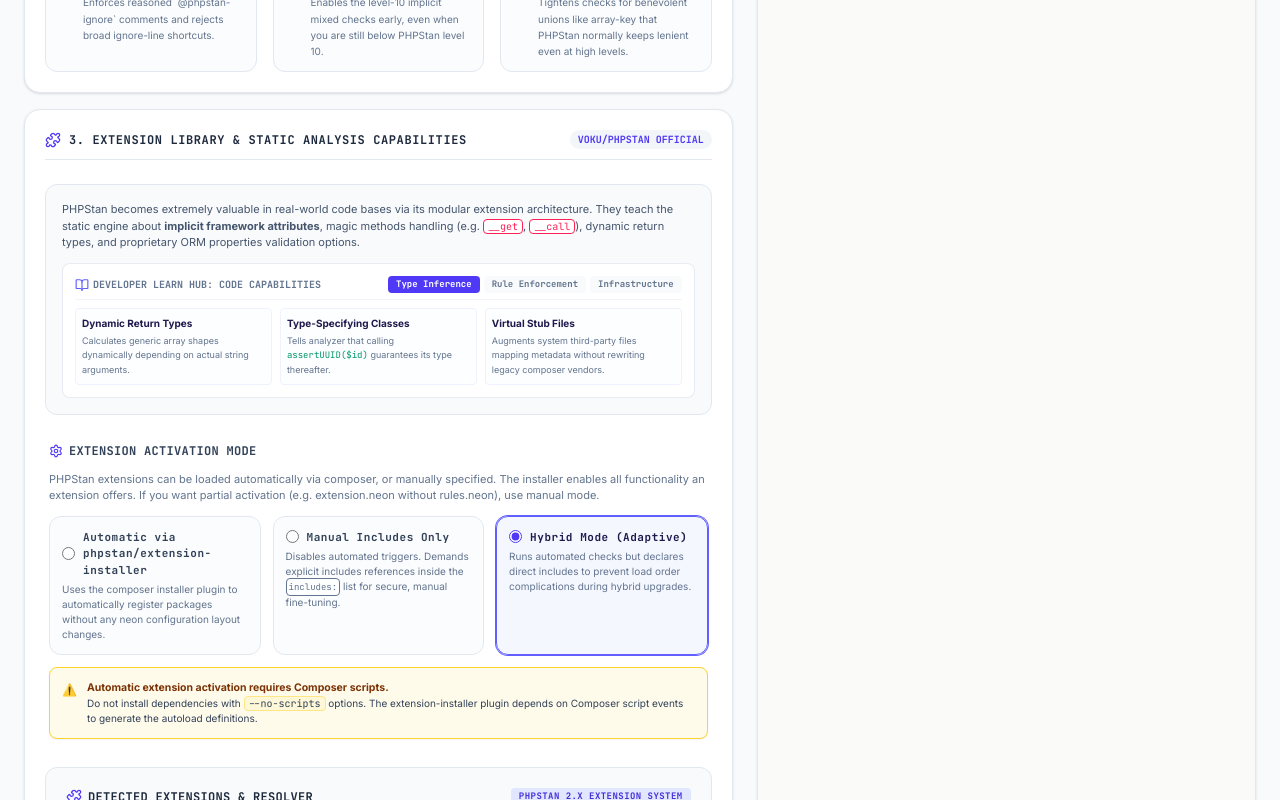
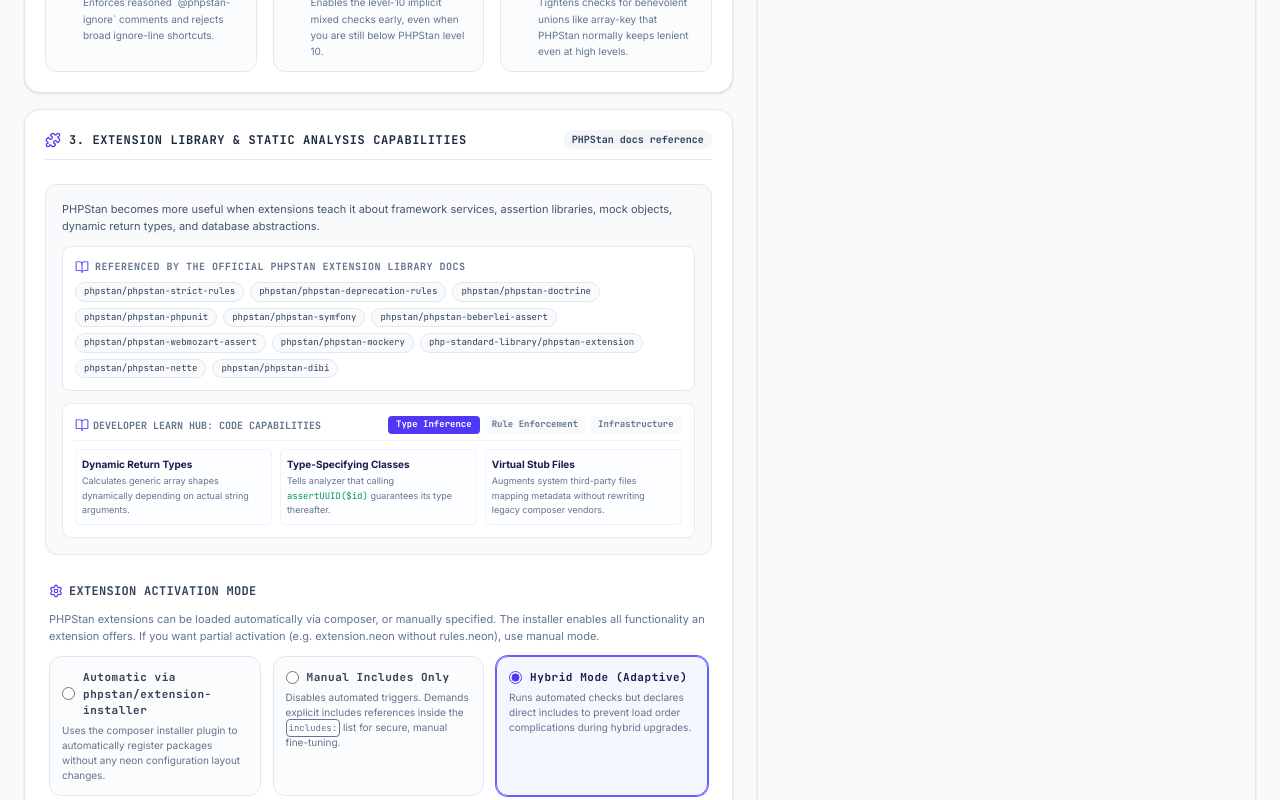
Before and after one commit to voku/PHPStanConfigurator, a React (Vite) app: page / in a window 1280 px wide. Shown: the part 1560-2360 px from the top of the page. Built offline with nearby package versions, Linux system fonts and the light colour scheme.

Commit message:
fix: polish extension library ux and docs coverage
Agent-Logs-Url: https://github.com/voku/PHPStanConfigurator/sessions/67d7c684-f725-436c-aa79-722976612209

Co-authored-by: voku <264695+voku@users.noreply.github.com>

```diff
--- a/src/components/PhpStanExtensionLibrary.tsx
+++ b/src/components/PhpStanExtensionLibrary.tsx
@@ -9,12 +9,13 @@ import {
   Compass, Code, Plus, Trash2, ChevronRight, Layers, ShieldAlert, Sparkles, BookOpen
 } from 'lucide-react';
 import { PhpStanConfig, SelectedExtension, InstallationStrategy, VokuParameters, SidzParameters } from '../types';
+import { OFFICIAL_DOC_EXTENSION_PACKAGES, getExtensionComposerPackage, getExtensionIncludeBasePath } from '../lib/phpstanExtensions';
 
 export interface PhpStanExtension {
   id: string;
   name: string;
   composerPackage: string;
-  category: 'Official' | 'Framework' | 'Rule Pack' | 'Testing' | 'Database' | 'Security' | 'voku' | 'AI Hardening';
+  category: 'Official' | 'Framework' | 'Rule Pack' | 'Testing' | 'Database' | 'Assertion' | 'AI Hardening';
   typeLabel: string;
   includes: string[]; // files inside package e.g. ['extension.neon', 'rules.neon']
   tags: string[];
@@ -62,14 +63,14 @@ export const EXTENSIONS_LIBRARY: PhpStanExtension[] = [
     id: 'voku-rules',
     name: 'voku / phpstan-rules',
     composerPackage: 'voku/phpstan-rules',
-    category: 'voku',
+    category: 'Rule Pack',
     typeLabel: '3rd party rule pack',
     includes: ['rules.neon'],
     tags: ['voku', 'conditions', 'defensive-php', 'rule-pack'],
     strictnessImpact: 'Medium',
-    target: 'legacy Modernization & condition safety checks',
-    description: 'Additional highly opinionated PHPStan rules for defensive PHP code. Helps trace unsafe/redundant conditions, suspicious comparisons, operator miscues, and assignments inside conditions.',
-    recommendedFor: 'Legacy modernization, condition cleanup, suspicious comparison detection, and stricter team-wide reviewer quality gates.',
+    target: 'Condition safety and defensive checks',
+    description: 'Adds opinionated rule checks for suspicious conditions, comparisons, operator mix-ups, and assignments inside conditions.',
+    recommendedFor: 'Teams that want extra review pressure around conditions, comparisons, and defensive control-flow checks.',
     minPhpVersion: 8.2,
     supportsExtensionInstaller: true,
     capabilities: {
@@ -82,7 +83,7 @@ export const EXTENSIONS_LIBRARY: PhpStanExtension[] = [
     id: 'strict-rules',
     name: 'phpstan/phpstan-strict-rules',
     composerPackage: 'phpstan/phpstan-strict-rules',
-    category: 'Rule Pack',
+    category: 'Official',
     typeLabel: 'Official rule pack',
     includes: ['rules.neon'],
     tags: ['strictness', 'correctness', 'official'],
@@ -163,8 +164,8 @@ export const EXTENSIONS_LIBRARY: PhpStanExtension[] = [
     id: 'deprecation-rules',
     name: 'phpstan/phpstan-deprecation-rules',
     composerPackage: 'phpstan/phpstan-deprecation-rules',
-    category: 'Rule Pack',
-    typeLabel: 'Migration tracking pack',
+    category: 'Official',
+    typeLabel: 'Official rule pack',
     includes: ['rules.neon'],
     tags: ['deprecations', 'maintenance', 'official'],
     strictnessImpact: 'Low',
@@ -198,6 +199,126 @@ export const EXTENSIONS_LIBRARY: PhpStanExtension[] = [
       ruleEnforcement: ['Assertion Type Safety validations'],
       infrastructure: []
     }
+  },
+  {
+    id: 'beberlei-assert',
+    name: 'phpstan/phpstan-beberlei-assert',
+    composerPackage: 'phpstan/phpstan-beberlei-assert',
+    category: 'Assertion',
+    typeLabel: 'Official assertion extension',
+    includes: ['extension.neon'],
+    tags: ['assertions', 'runtime-guards', 'official'],
+    strictnessImpact: 'Low',
+    target: 'beberlei/assert guard awareness',
+    description: 'Teaches PHPStan which beberlei/assert guards refine types, so runtime assertions also improve static analysis.',
+    recommendedFor: 'Projects using beberlei/assert to validate inputs or narrow types before deeper domain logic.',
+    minPhpVersion: 7.4,
+    supportsExtensionInstaller: true,
+    capabilities: {
+      typeInference: ['Assertion-based Type Narrowing'],
+      ruleEnforcement: [],
+      infrastructure: []
+    }
+  },
+  {
+    id: 'webmozart-assert',
+    name: 'phpstan/phpstan-webmozart-assert',
+    composerPackage: 'phpstan/phpstan-webmozart-assert',
+    category: 'Assertion',
+    typeLabel: 'Official assertion extension',
+    includes: ['extension.neon'],
+    tags: ['assertions', 'runtime-guards', 'official'],
+    strictnessImpact: 'Low',
+    target: 'webmozart/assert guard awareness',
+    description: 'Adds static understanding for webmozart/assert checks so assertions narrow values, arrays, and class strings correctly.',
+    recommendedFor: 'Projects that rely on webmozart/assert for validation-heavy application services or shared packages.',
+    minPhpVersion: 7.4,
+    supportsExtensionInstaller: true,
+    capabilities: {
+      typeInference: ['Assertion-based Type Narrowing'],
+      ruleEnforcement: [],
+      infrastructure: []
+    }
+  },
+  {
+    id: 'mockery',
+    name: 'phpstan/phpstan-mockery',
+    composerPackage: 'phpstan/phpstan-mockery',
+    category: 'Testing',
+    typeLabel: 'Official testing extension',
+    includes: ['extension.neon'],
+    tags: ['testing', 'mockery', 'official'],
+    strictnessImpact: 'Low',
+    target: 'Mockery test doubles',
+    description: 'Improves static analysis for Mockery expectations, fluent test doubles, and generated mock return types.',
+    recommendedFor: 'Test suites that use Mockery instead of, or alongside, PHPUnit-native mocks.',
+    minPhpVersion: 7.4,
+    supportsExtensionInstaller: true,
+    capabilities: {
+      typeInference: ['Mockery Expectation Type Inference'],
+      ruleEnforcement: [],
+      infrastructure: []
+    }
+  },
+  {
+    id: 'psl',
+    name: 'php-standard-library/phpstan-extension',
+    composerPackage: 'php-standard-library/phpstan-extension',
+    category: 'Official',
+    typeLabel: 'Official library extension',
+    includes: ['extension.neon'],
+    tags: ['psl', 'utility-library', 'official'],
+    strictnessImpact: 'Low',
+    target: 'azjezz/psl helper functions',
+    description: 'Adds PHPStan knowledge for PSL collection, string, filesystem, and math helpers so utility calls retain accurate types.',
+    recommendedFor: 'Codebases built on azjezz/psl that want utility helpers to stay fully typed in analysis.',
+    minPhpVersion: 8.1,
+    supportsExtensionInstaller: true,
+    capabilities: {
+      typeInference: ['PSL Helper Return Types'],
+      ruleEnforcement: [],
+      infrastructure: []
+    }
+  },
+  {
+    id: 'nette',
+    name: 'phpstan/phpstan-nette',
+    composerPackage: 'phpstan/phpstan-nette',
+    category: 'Framework',
+    typeLabel: 'Official framework extension',
+    includes: ['extension.neon'],
+    tags: ['nette', 'framework', 'official'],
+    strictnessImpact: 'Medium',
+    target: 'Nette framework services and DI',
+    description: 'Brings Nette-specific container, presenter, and framework service awareness into PHPStan analysis.',
+    recommendedFor: 'Nette applications that depend on framework DI, presenters, and generated service wiring.',
+    minPhpVersion: 8.1,
+    supportsExtensionInstaller: true,
+    capabilities: {
+      typeInference: ['Container and Service Resolution'],
+      ruleEnforcement: [],
+      infrastructure: []
+    }
+  },
+  {
+    id: 'dibi',
+    name: 'phpstan/phpstan-dibi',
+    composerPackage: 'phpstan/phpstan-dibi',
+    category: 'Database',
+    typeLabel: 'Official database extension',
+    includes: ['extension.neon'],
+    tags: ['database', 'dibi', 'official'],
+    strictnessImpact: 'Low',
+    target: 'Dibi database abstraction',
+    description: 'Adds type support for Dibi database abstractions, result sets, and fluent query usage.',
+    recommendedFor: 'Projects using dibi/dibi for database access and query building.',
+    minPhpVersion: 8.1,
+    supportsExtensionInstaller: true,
+    capabilities: {
+      typeInference: ['Database Result Type Inference'],
+      ruleEnforcement: [],
+      infrastructure: []
+    }
   }
 ];
 
@@ -238,7 +359,13 @@ export function PhpStanExtensionLibrary({
     { id: 'doctrine', enabled: config.extensions.doctrine || false, selectedIncludes: ['extension.neon', 'rules.neon'] },
     { id: 'symfony', enabled: config.extensions.symfony || false, selectedIncludes: ['extension.neon', 'rules.neon'] },
     { id: 'larastan', enabled: config.extensions.larastan || false, selectedIncludes: ['extension.neon'] },
-    { id: 'phpunit', enabled: false, selectedIncludes: ['extension.neon', 'rules.neon'] }
+    { id: 'phpunit', enabled: false, selectedIncludes: ['extension.neon', 'rules.neon'] },
+    { id: 'beberlei-assert', enabled: false, selectedIncludes: ['extension.neon'] },
+    { id: 'webmozart-assert', enabled: false, selectedIncludes: ['extension.neon'] },
+    { id: 'mockery', enabled: false, selectedIncludes: ['extension.neon'] },
+    { id: 'psl', enabled: false, selectedIncludes: ['extension.neon'] },
+    { id: 'nette', enabled: false, selectedIncludes: ['extension.neon'] },
+    { id: 'dibi', enabled: false, selectedIncludes: ['extension.neon'] }
   ];
 
   const selectedExtensions = defaultExList.map(def => {
@@ -482,14 +609,12 @@ export function PhpStanExtensionLibrary({
   // Render browser filters
   const filteredExtensions = EXTENSIONS_LIBRARY.filter(ext => {
     if (selectedCategory === 'All') return true;
-    if (selectedCategory === 'Official') return ext.category === 'Official' || ext.id === 'strict-rules';
-    if (selectedCategory === 'Framework') return ext.category === 'Framework' || ext.id === 'larastan';
+    if (selectedCategory === 'Official') return OFFICIAL_DOC_EXTENSION_PACKAGES.some(pkg => pkg === ext.composerPackage);
+    if (selectedCategory === 'Framework') return ext.category === 'Framework';
     if (selectedCategory === 'Testing') return ext.category === 'Testing';
     if (selectedCategory === 'Database') return ext.category === 'Database';
-    if (selectedCategory === 'Rule Packs') return ext.category === 'Rule Pack' || ext.category === 'voku' || ext.category === 'AI Hardening';
-    if (selectedCategory === 'Security') return ext.category === 'Security' || ext.id === 'strict-rules' || ext.id === 'voku-rules' || ext.id === 'sidz-rules';
-    if (selectedCategory === 'AI Hardening') return ext.category === 'AI Hardening' || ext.id === 'sidz-rules' || ext.id === 'voku-rules' || ext.id === 'strict-rules';
-    if (selectedCategory === 'voku') return ext.category === 'voku';
+    if (selectedCategory === 'Rule Packs') return ext.category === 'Rule Pack' || ext.category === 'AI Hardening';
+    if (selectedCategory === 'Assertions') return ext.category === 'Assertion';
     return true;
   });
 
@@ -504,16 +629,36 @@ export function PhpStanExtensionLibrary({
             3. Extension Library & Static Analysis Capabilities
           </h3>
         </div>
-        <span className="text-[10px] bg-slate-100/90 text-indigo-600 font-extrabold px-2 py-0.5 rounded-full font-mono">
-          VOKU/PHPSTAN OFFICIAL
-        </span>
+        <a
+          href="https://phpstan.org/user-guide/extension-library"
+          target="_blank"
+          rel="noreferrer"
+          className="text-[10px] bg-slate-100/90 text-slate-700 font-bold px-2 py-0.5 rounded-full font-mono hover:text-indigo-700"
+        >
+          PHPStan docs reference
+        </a>
       </div>
 
       <div className="p-4 bg-slate-50 border border-slate-200 rounded-xl space-y-3">
         <p className="text-[11px] text-slate-600 leading-normal">
-          PHPStan becomes extremely valuable in real-world code bases via its modular extension architecture.
-          They teach the static engine about <strong>implicit framework attributes</strong>, magic methods handling (e.g. <code className="bg-white px-1 border rounded text-rose-500 font-mono text-[10px]">__get</code>, <code className="bg-white px-1 border rounded text-rose-500 font-mono text-[10px]">__call</code>), dynamic return types, and proprietary ORM properties validation options.
+          PHPStan becomes more useful when extensions teach it about framework services, assertion libraries, mock objects, dynamic return types, and database abstractions.
         </p>
+        <div className="space-y-2 rounded-lg border border-slate-200 bg-white p-3">
+          <div className="flex items-center gap-1.5 text-[10px] font-mono font-bold uppercase tracking-wider text-slate-500">
+            <BookOpen className="w-3.5 h-3.5 text-indigo-500" />
+            Referenced by the official PHPStan extension library docs
+          </div>
+          <div className="flex flex-wrap gap-1.5">
+            {OFFICIAL_DOC_EXTENSION_PACKAGES.map((pkg) => (
+              <span
+                key={pkg}
+                className="rounded-full border border-slate-200 bg-slate-50 px-2 py-0.5 text-[9px] font-mono text-slate-700"
+              >
+                {pkg}
+              </span>
+            ))}
+          </div>
+        </div>
 
         {/* Dynamic Static Analysis Capabilities tab reference helper */}
         <div className="border border-slate-200/80 bg-white rounded-lg p-3 space-y-2">
@@ -978,7 +1123,7 @@ export function PhpStanExtensionLibrary({
       <div className="space-y-3">
 
         <div className="flex flex-wrap gap-1 bg-slate-50 border p-1 rounded-xl">
-          {['All', 'Official', 'Framework', 'Testing', 'Database', 'Rule Packs', 'Security', 'AI Hardening', 'voku'].map((tab) => {
+          {['All', 'Official', 'Framework', 'Testing', 'Database', 'Rule Packs', 'Assertions'].map((tab) => {
             const isActive = selectedCategory === tab;
             return (
               <button
@@ -1020,16 +1165,9 @@ export function PhpStanExtensionLibrary({
                 <div className="space-y-2.5">
                   <div className="flex items-start justify-between">
                     <div>
-                      <div className="flex items-center gap-1.5">
-                        <h4 className="font-bold text-slate-900 text-xs font-sans">
-                          {ext.name}
-                        </h4>
-                        {ext.id === 'voku-rules' && (
-                          <span className="text-[8px] font-bold uppercase font-mono px-1.5 bg-yellow-105 text-yellow-800 border border-yellow-300 rounded">
-                            Official voku Pack
-                          </span>
-                        )}
-                      </div>
+                      <h4 className="font-bold text-slate-900 text-xs font-sans">
+                        {ext.name}
+                      </h4>
 
                       <span className="text-[9px] text-slate-400 font-mono">
                         composer Package: {ext.composerPackage}
@@ -1092,7 +1230,7 @@ export function PhpStanExtensionLibrary({
 
                       <div className="text-[10px] text-slate-550 bg-slate-50 border border-slate-200/80 rounded-lg p-2.5 font-sans space-y-1">
                         <p><strong>Recommended For:</strong> {ext.recommendedFor}</p>
-                        <p><strong>Strictness impact:</strong> {ext.id === 'voku-rules' ? 'Medium to High' : ext.strictnessImpact}</p>
+                        <p><strong>Strictness impact:</strong> {ext.strictnessImpact}</p>
                         {ext.risk && <p className="text-amber-700 font-medium"><strong>Risk Checklist:</strong> {ext.risk}</p>}
                       </div>
 
@@ -1394,7 +1532,7 @@ export function PhpStanExtensionLibrary({
                           <div>
                             <span className="font-bold text-slate-700">Shell Terminal Command:</span>
                             <div className="bg-slate-900 text-slate-300 p-1 rounded font-mono text-[8px] overflow-x-auto whitespace-nowrap mt-0.5">
-                              composer require --dev {ext.composerPackage} {installationStrategy === 'auto_installer' && 'phpstan/extension-installer'}
+                              composer require --dev {getExtensionComposerPackage(ext.id)}{installationStrategy === 'auto_installer' ? ' phpstan/extension-installer' : ''}
                             </div>
                           </div>
 
@@ -1407,17 +1545,9 @@ export function PhpStanExtensionLibrary({
                               <span className="font-bold text-slate-700">Manual includes lines in neon:</span>
                               <div className="text-[8px] text-indigo-700/90 font-semibold bg-indigo-50 px-1.5 py-1 rounded space-y-0.5 border border-indigo-100 mt-1">
                                 {tracker.selectedIncludes.map((file) => {
-                                  let pkgPath = `vendor/phpstan/phpstan-${ext.id}`;
-                                  if (ext.id === 'voku-rules') {
-                                    pkgPath = 'vendor/voku/phpstan-rules';
-                                  } else if (ext.id === 'larastan') {
-                                    pkgPath = 'vendor/nunomaduro/larastan';
-                                  } else if (ext.id === 'sidz-rules') {
-                                    pkgPath = 'vendor/sidz/phpstan-rules';
-                                  }
                                   return (
                                     <div key={file}>
-                                      - {pkgPath}/{file}
+                                      - {getExtensionIncludeBasePath(ext.id)}/{file}
                                     </div>
                                   );
                                 })}
--- a/src/lib/neon.ts
+++ b/src/lib/neon.ts
@@ -4,6 +4,7 @@
  */
 
 import { PhpStanConfig, StrictRules, Extensions, BaselineConfig } from '../types';
+import { getExtensionIncludeBasePath } from './phpstanExtensions';
 
 /**
  * Renders a PhpStanConfig domain object into highly readable, correct phpstan.neon string.
@@ -32,15 +33,7 @@ export function renderNeon(config: PhpStanConfig, presetName: string = 'Modern W
       for (const ext of config.extensions.selectedExtensions) {
         if (ext.enabled) {
           for (const file of ext.selectedIncludes) {
-            let pkg = `vendor/phpstan/phpstan-${ext.id}`;
-            if (ext.id === 'larastan') {
-              pkg = 'vendor/nunomaduro/larastan';
-            } else if (ext.id === 'voku-rules') {
-              pkg = 'vendor/voku/phpstan-rules';
-            } else if (ext.id === 'sidz-rules') {
-              pkg = 'vendor/sidz/phpstan-rules';
-            }
-            includes.push(`${pkg}/${file}`);
+            includes.push(`${getExtensionIncludeBasePath(ext.id)}/${file}`);
           }
         }
       }
@@ -55,7 +48,7 @@ export function renderNeon(config: PhpStanConfig, presetName: string = 'Modern W
         includes.push('vendor/phpstan/phpstan-doctrine/rules.neon');
       }
       if (config.extensions.larastan) {
-        includes.push('vendor/nunomaduro/larastan/extension.neon');
+        includes.push('vendor/larastan/larastan/extension.neon');
       }
     }
   }
--- /dev/null
+++ b/src/lib/phpstanExtensions.ts
@@ -0,0 +1,43 @@
+/**
+ * @license
+ * SPDX-License-Identifier: Apache-2.0
+ */
+
+export const OFFICIAL_DOC_EXTENSION_PACKAGES = [
+  'phpstan/phpstan-strict-rules',
+  'phpstan/phpstan-deprecation-rules',
+  'phpstan/phpstan-doctrine',
+  'phpstan/phpstan-phpunit',
+  'phpstan/phpstan-symfony',
+  'phpstan/phpstan-beberlei-assert',
+  'phpstan/phpstan-webmozart-assert',
+  'phpstan/phpstan-mockery',
+  'php-standard-library/phpstan-extension',
+  'phpstan/phpstan-nette',
+  'phpstan/phpstan-dibi'
+] as const;
+
+const EXTENSION_COMPOSER_PACKAGE_BY_ID: Record<string, string> = {
+  doctrine: 'phpstan/phpstan-doctrine',
+  symfony: 'phpstan/phpstan-symfony',
+  larastan: 'larastan/larastan',
+  phpunit: 'phpstan/phpstan-phpunit',
+  'strict-rules': 'phpstan/phpstan-strict-rules',
+  'deprecation-rules': 'phpstan/phpstan-deprecation-rules',
+  'voku-rules': 'voku/phpstan-rules',
+  'sidz-rules': 'sidz/phpstan-rules',
+  'beberlei-assert': 'phpstan/phpstan-beberlei-assert',
+  'webmozart-assert': 'phpstan/phpstan-webmozart-assert',
+  mockery: 'phpstan/phpstan-mockery',
+  psl: 'php-standard-library/phpstan-extension',
+  nette: 'phpstan/phpstan-nette',
+  dibi: 'phpstan/phpstan-dibi'
+};
+
+export function getExtensionComposerPackage(extensionId: string): string {
+  return EXTENSION_COMPOSER_PACKAGE_BY_ID[extensionId] ?? `phpstan/phpstan-${extensionId}`;
+}
+
+export function getExtensionIncludeBasePath(extensionId: string): string {
+  return `vendor/${getExtensionComposerPackage(extensionId)}`;
+}
```
Also changed, not shown: src/App.tsx (+43 -16 lines), src/components/ExportModal.tsx (+4 -15 lines), 1 other file (tests, documents, lock files or other folders).
